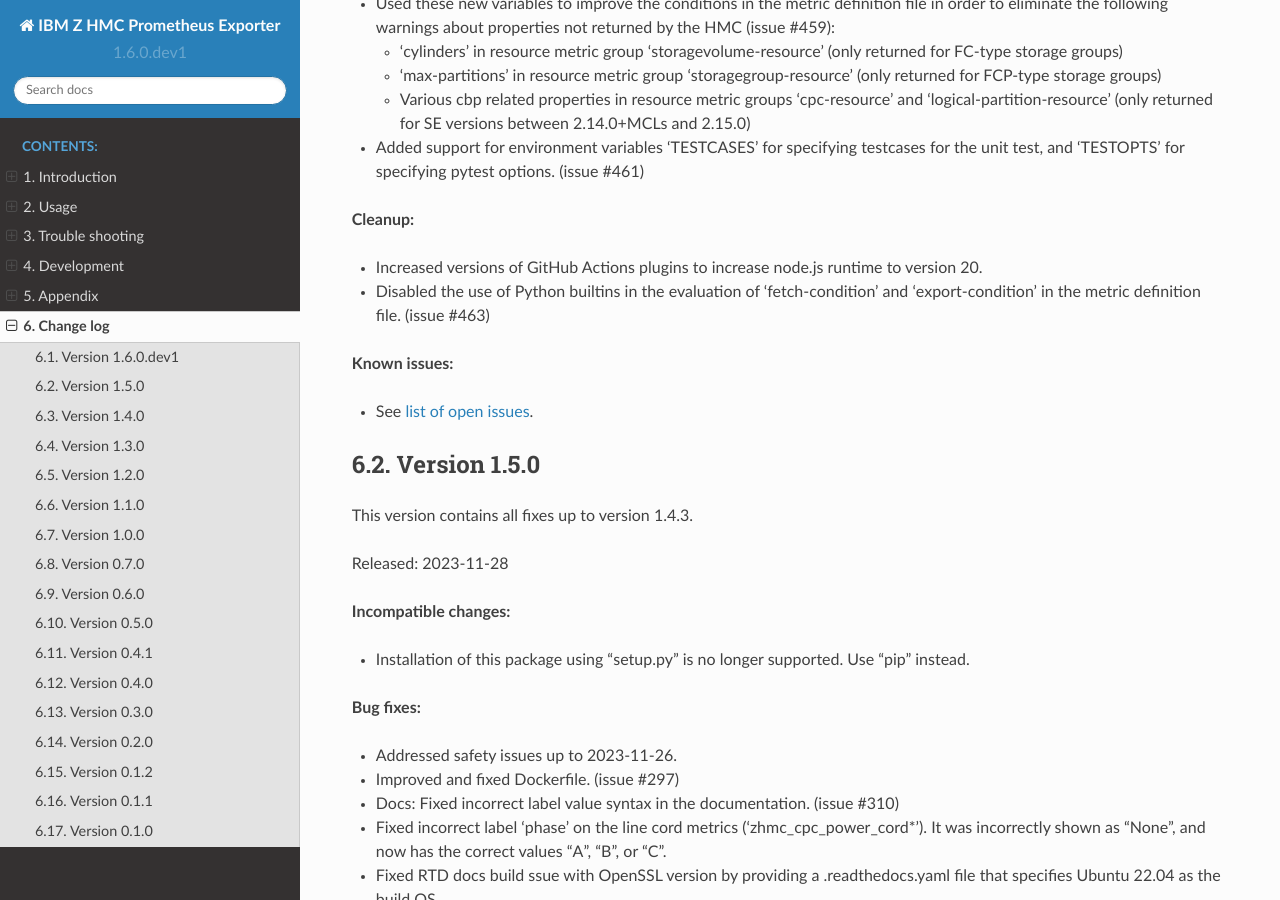
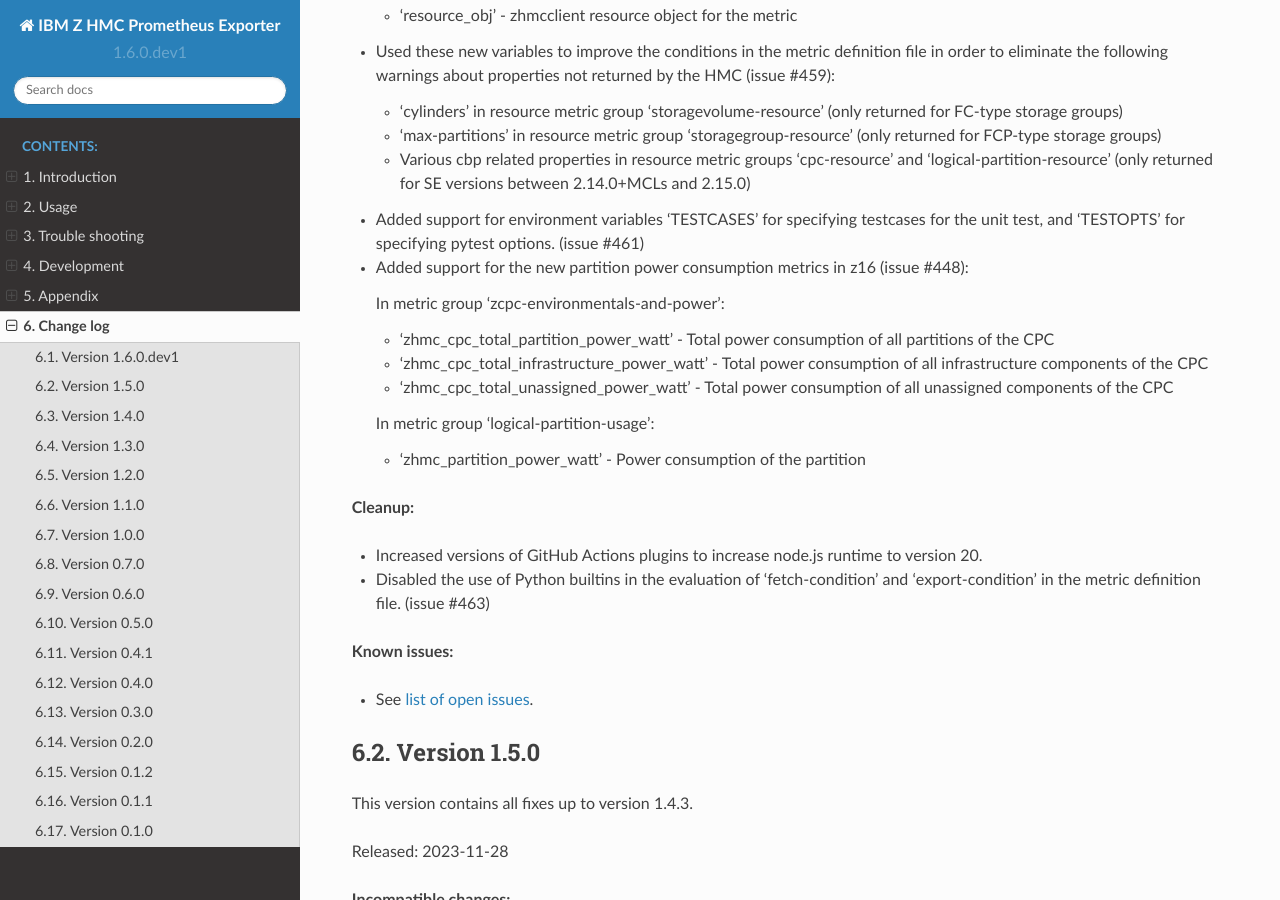
Before and after one commit to zhmcclient/zhmc-prometheus-exporter, a Sphinx documentation site: the page built from docs/changes.rst, in a window 1280 px wide and 900 px high, scrolled down 1112 px. Built offline with Sphinx 7.4.7 and the Read the Docs theme 2.0.0, drawn with Linux system fonts in a browser that asks for light colours.

Commit message:
Added new z16 partition power metrics
Details:

* Added support for the new power consumption metrics in z16 (issue #448):

  In metric group 'zcpc-environmentals-and-power':

  - 'total_partition_power_watt' - Total power consumption of all partitions
  - 'total_infrastructure_power_watt' - Total power consumption of
    infrastructure components
  - 'total_unassigned_power_watt' - Total power consumption of unassigned
    components

  In metric group 'logical-partition-usage':

  - 'partition_power_watt' - Power consumption of the partition

Signed-off-by: Andreas Maier <maiera@de.ibm.com>

```diff
--- a/docs/changes.rst
+++ b/docs/changes.rst
@@ -89,6 +89,22 @@
 
 * Added support for environment variables 'TESTCASES' for specifying testcases
   for the unit test, and 'TESTOPTS' for specifying pytest options. (issue #461)
+
+* Added support for the new partition power consumption metrics in z16
+  (issue #448):
+
+  In metric group 'zcpc-environmentals-and-power':
+
+  - 'zhmc_cpc_total_partition_power_watt' - Total power consumption of all
+    partitions of the CPC
+  - 'zhmc_cpc_total_infrastructure_power_watt' - Total power consumption of all
+    infrastructure components of the CPC
+  - 'zhmc_cpc_total_unassigned_power_watt' - Total power consumption of all
+    unassigned components of the CPC
+
+  In metric group 'logical-partition-usage':
+
+  - 'zhmc_partition_power_watt' - Power consumption of the partition
 
 **Cleanup:**
 
--- a/docs/usage.rst
+++ b/docs/usage.rst
@@ -482,6 +482,9 @@
 zhmc_cpc_heat_load_forced_air_btu_per_hour              C+D   G     Heat load of the CPC covered by forced-air
 zhmc_cpc_heat_load_water_btu_per_hour                   C+D   G     Heat load of the CPC covered by water
 zhmc_cpc_exhaust_temperature_celsius                    C+D   G     Exhaust temperature of the CPC
+zhmc_cpc_total_partition_power_watt                     C     G     Total power consumption of all partitions; only with SE feature environmental-metrics
+zhmc_cpc_total_infrastructure_power_watt                C+D   G     Total power consumption of all infrastructure comp.; only with SE feature environmental-metrics
+zhmc_cpc_total_unassigned_power_watt                    C+D   G     Total power consumption of all unassigned comp.; only with SE feature environmental-metrics
 zhmc_cpc_power_cord1_phase_a_watt                       C+D   G     Power in Phase A of line cord 1 - 0 if not available
 zhmc_cpc_power_cord1_phase_b_watt                       C+D   G     Power in Phase B of line cord 1 - 0 if not available
 zhmc_cpc_power_cord1_phase_c_watt                       C+D   G     Power in Phase C of line cord 1 - 0 if not available
@@ -524,6 +527,7 @@
 zhmc_partition_network_adapter_usage_ratio              D     G     Usage ratio of all network adapters of the partition
 zhmc_partition_storage_adapter_usage_ratio              D     G     Usage ratio of all storage adapters of the partition
 zhmc_partition_zvm_paging_rate_pages_per_second         C     G     z/VM paging rate in pages/sec
+zhmc_partition_power_watt                               C     G     Power consumption of the partition; only with SE feature environmental-metrics
 zhmc_partition_processor_mode_int                       C+D   G     Allocation mode for processors as an integer (0=shared, 1=dedicated); since HMC 2.15
 zhmc_partition_threads_per_processor_ratio              D     G     Number of threads per processor used by OS
 zhmc_partition_defined_capacity_msu_per_hour            C     G     Defined capacity expressed in terms of MSU per hour
```
Also changed, not shown: 1 other file.
